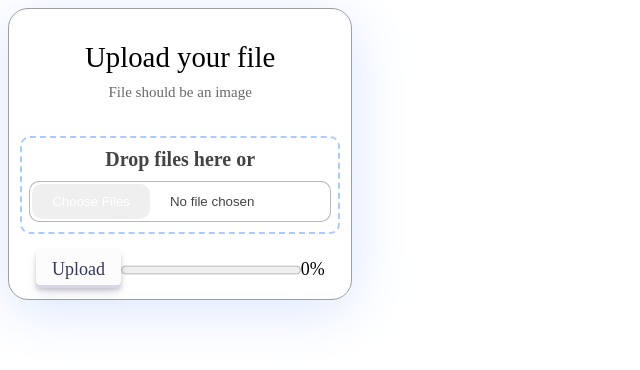
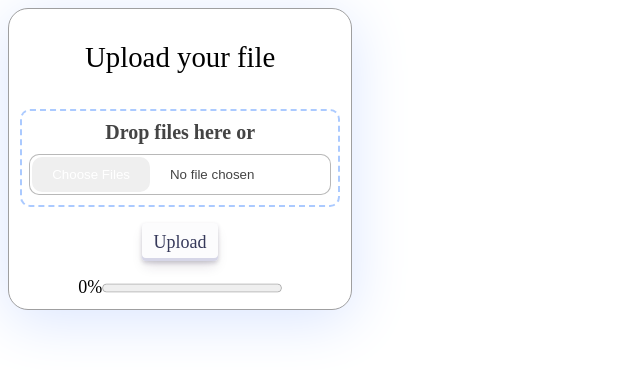
Before and after one commit to Santipili/cloud_storage_ISFT_project, a plain HTML site: page front-end/index.html in a window 1280 px wide. Shown: the whole page, without its empty margins (0-640 px from the left). Drawn offline with nearby package versions, Linux system fonts and the light colour scheme.

Commit message:
ataje el error de envio vacio al servidor y acomode un poco la vista del webcomponent

```diff
--- a/back-end/Api/src/handlerRequests/RequestsHandler.js
+++ b/back-end/Api/src/handlerRequests/RequestsHandler.js
@@ -11,7 +11,7 @@ class RequestsHandler {
       return res.end(JSON.stringify({ status: true, message: response }));
     } catch (e) {
       res.statusCode = 500;
-      return res.end(JSON.stringify({ status: false, message: "FAIL" }));
+      return res.end(JSON.stringify({ status: false, message: e.message }));
     }
   }
 }
--- a/front-end/web-components/x-File-Uploader/controller/controllerFileUploader.js
+++ b/front-end/web-components/x-File-Uploader/controller/controllerFileUploader.js
@@ -30,7 +30,7 @@ class FileUploaderController {
   async onButtonBtnSendFile() {
     let fileInput = this.view.fileInput.files;
     let progressBar = this.view.progressBar;
-    let progressSpan = this.view.progressBar;
+    let progressSpan = this.view.progressSpan;
 
     const formData = new FormData();
 
@@ -47,7 +47,7 @@ class FileUploaderController {
             let percentCompleted =
               (progressEvent.loaded / progressEvent.total) * 100;
             progressBar.value = percentCompleted;
-            progressSpan.innerText = `${Math.round(percentCompleted)}%`;
+            progressSpan.textContent = `${Math.round(percentCompleted)}%`;
           }
         },
       });
--- a/front-end/web-components/x-File-Uploader/style/style.css
+++ b/front-end/web-components/x-File-Uploader/style/style.css
@@ -1,4 +1,6 @@
 .form {
+  display: flex;
+  flex-direction: column;
   background-color: #fff;
   box-shadow: 0 10px 60px rgb(218, 229, 255);
   border: 1px solid rgb(159, 159, 160);
@@ -81,6 +83,12 @@
   background: #0d45a5;
 }
 
+.Div {
+  margin-top: 1rem;
+  align-items: center;
+  justify-content: center;
+
+}
 
 
 
@@ -97,6 +105,7 @@
   display: inline-flex;
   font-family: inherit;
   height: 38px;
+  width: 76px;
   justify-content: center;
   line-height: 1;
   list-style: none;
--- a/front-end/web-components/x-File-Uploader/view/fileUploaderView.js
+++ b/front-end/web-components/x-File-Uploader/view/fileUploaderView.js
@@ -9,10 +9,6 @@ class FileUploaderView extends HTMLElement {
     this.Title = document.createElement("span");
     this.Title.className = "form-title";
     this.Title.textContent = "Upload your file";
-
-    this.paragraph = document.createElement("p");
-    this.paragraph.className = "form-paragraph";
-    this.paragraph.textContent = "File should be an image";
 
     this.label = document.createElement("label");
     this.label.htmlFor = "file-input";
@@ -29,10 +25,16 @@ class FileUploaderView extends HTMLElement {
     this.fileInput.id = "file-input";
     this.fileInput.multiple = true;
 
+    this.DivBtn = document.createElement("div");
+    this.DivBtn.classList.add("btnDiv");
+
     this.BtnSendFile = document.createElement("button");
     this.BtnSendFile.setAttribute("role", "button");
     this.BtnSendFile.classList.add("button-name");
     this.BtnSendFile.textContent = "Upload";
+
+    this.DivProgressBar = document.createElement("div");
+    this.DivProgressBar.classList.add("Div");
 
     this.progressBar = document.createElement("progress");
     this.progressBar.setAttribute("max", "100");
@@ -42,15 +44,16 @@ class FileUploaderView extends HTMLElement {
     this.progressSpan.className = "progress-span";
     this.progressSpan.textContent = "0%";
 
+    this.DivBtn.appendChild(this.BtnSendFile);
+    this.DivProgressBar.appendChild(this.progressSpan);
+    this.DivProgressBar.appendChild(this.progressBar);
+
     this.label.appendChild(this.dropTitle);
     this.label.appendChild(this.fileInput);
-
     this.form.appendChild(this.Title);
-    this.form.appendChild(this.paragraph);
     this.form.appendChild(this.label);
-    this.form.appendChild(this.BtnSendFile);
-    this.form.appendChild(this.progressBar);
-    this.form.appendChild(this.progressSpan);
+    this.form.appendChild(this.DivBtn);
+    this.form.appendChild(this.DivProgressBar);
 
     this.appendChild(this.form);
 
```
Also changed, not shown: back-end/Api/server/server.js (+11 -11 lines), back-end/Api/src/controllers/FilesHandler.js (+4 -3 lines).
